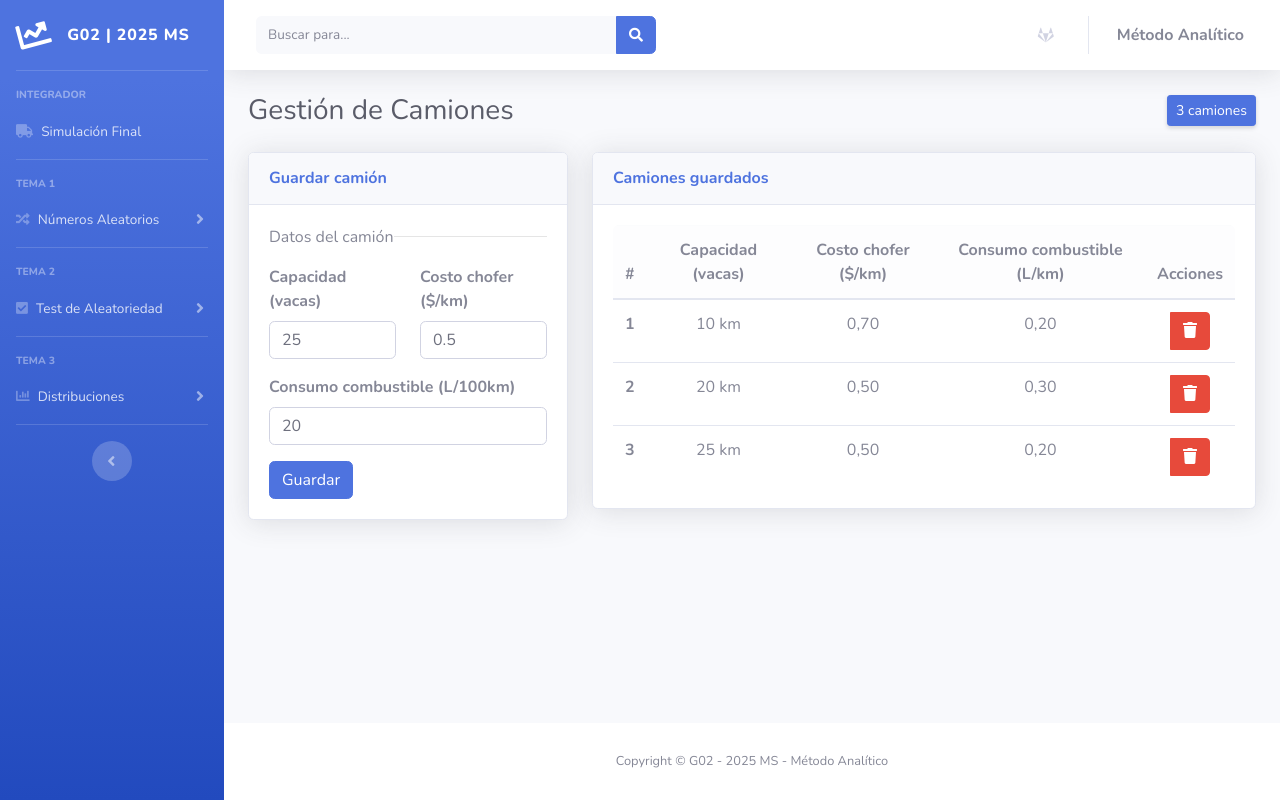
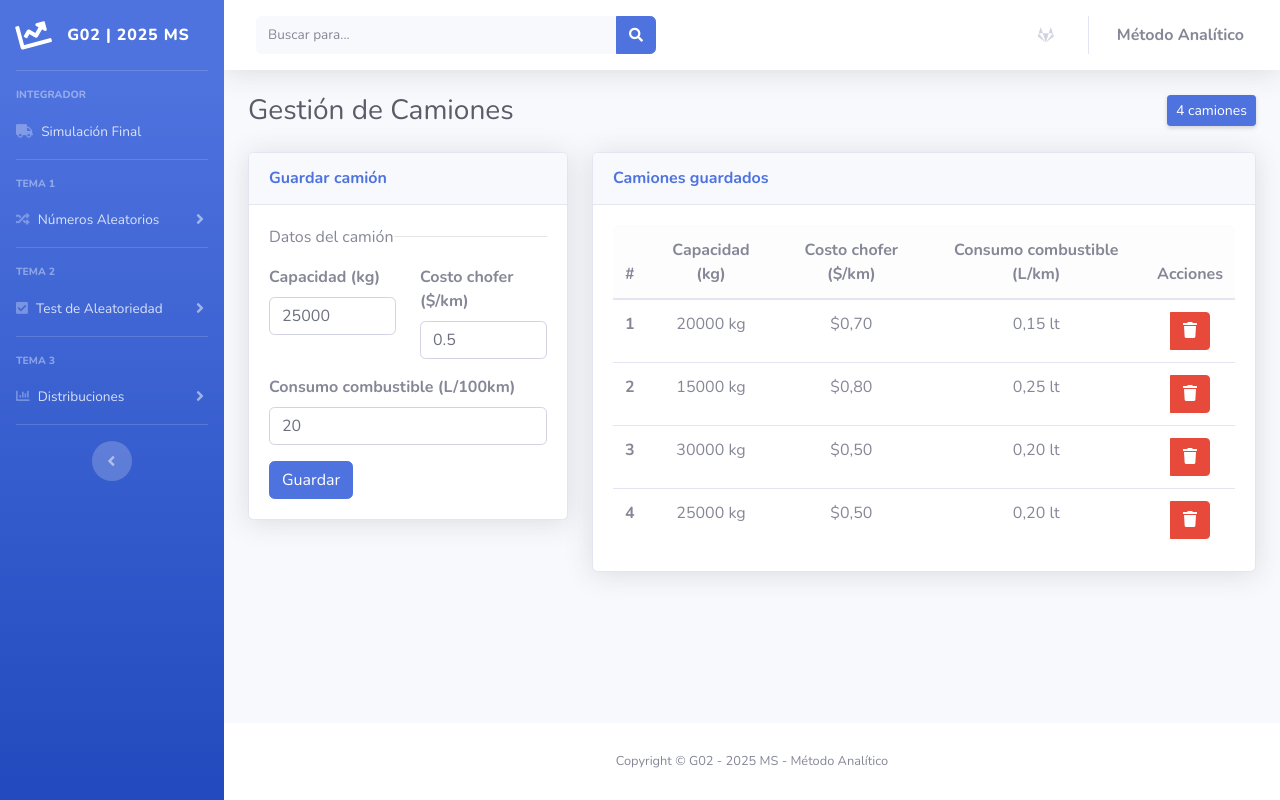
Before and after one commit to joaquinkuster/Metodo-Analitico, a Django app: page /camion/ in a window 1280 px wide. Run offline with Django 5.2, Linux system fonts and the light colour scheme; data comes from the database, SQL or seed files in the repository; some libraries are stand-ins or nearby versions.

Commit message:
retroalimentacion clase 19/06/25

```diff
--- a/NumerosPseudoaleatorios/forms.py
+++ b/NumerosPseudoaleatorios/forms.py
@@ -481,15 +481,15 @@ class TriangularForm(forms.ModelForm):
 class CamionForm(forms.ModelForm):
     class Meta:
         model = Camion
-        fields = ["capacidad_vacas", "costo_chofer_km", "consumo_lt_km"]
+        fields = ["capacidad_kg", "costo_chofer_km", "consumo_lt_km"]
         widgets = {
-            "capacidad_vacas": forms.NumberInput(
+            "capacidad_kg": forms.NumberInput(
                 attrs={
                     "min": 1,
-                    "max": 1000,
+                    "max": 300000,
                     "step": 1,
-                    "value": 25,
-                    "placeholder": "Capacidad en vacas",
+                    "value": 25000,
+                    "placeholder": "Capacidad en kg",
                     "required": True,
                 }
             ),
@@ -515,7 +515,7 @@ class CamionForm(forms.ModelForm):
             ),
         }
         labels = {
-            "capacidad_vacas": "Capacidad (vacas)",
+            "capacidad_kg": "Capacidad (kg)",
             "costo_chofer_km": "Costo chofer ($/km)",
             "consumo_lt_km": "Consumo combustible (L/100km)",
         }
--- a/NumerosPseudoaleatorios/models.py
+++ b/NumerosPseudoaleatorios/models.py
@@ -44,7 +44,9 @@ def validar_numeros(numeros, campo):
 
 
 def validar_intervalos(intervalos, campo):
-    if not (all(isinstance(li, float) and isinstance(ls, float) for li, ls in intervalos)):
+    if not (
+        all(isinstance(li, float) and isinstance(ls, float) for li, ls in intervalos)
+    ):
         raise ValidationError({campo: "Los intervalos de tipo flotante."})
 
 
@@ -692,10 +694,10 @@ class Triangular(Continua):
 
 
 class Camion(models.Model):
-    capacidad_vacas = models.PositiveIntegerField(
+    capacidad_kg = models.PositiveIntegerField(
         validators=[
             ValidadorRango(
-                1, 1000, "La capacidad del camión debe ser entre 1 y 1000 vacas."
+                1, 30000, "La capacidad del camión debe ser entre 1 y 30.000 kg."
             )
         ]
     )
@@ -723,7 +725,7 @@ class Camion(models.Model):
         ordering = ["-fecha_creacion"]
 
     def __str__(self):
-        return f"Camión {self.id} - Capacidad: {self.capacidad_vacas}"
+        return f"Camión {self.id} - Capacidad: {self.capacidad_kg}"
 
     def save(self, *args, **kwargs):
 
@@ -825,17 +827,41 @@ class SimulacionCamion(models.Model):
     costo_choferes = models.FloatField(editable=False, default=0)
     costo_traslado = models.FloatField(editable=False, default=0)
     precio_por_kg = models.FloatField(editable=False, default=0)
+    cargas = models.JSONField(default=list)  # Cargas por viaje
+    fecha_creacion = models.DateTimeField(auto_now_add=True)
+
+    def calcular_cargas(self):
+        """
+        Calcula las cargas por viaje basándose en el peso total y la capacidad del camión.
+        """
+        self.cargas = []
+        peso_acumulado = 0
+
+        for peso in self.simulacion.triangular.variable_aleatoria_sim:
+            if peso_acumulado + peso <= self.camion.capacidad_kg:
+                peso_acumulado += peso
+            else:
+                # Se llena el camión y se inicia una nueva carga
+                if peso_acumulado > 0:
+                    self.cargas.append(peso_acumulado)
+                peso_acumulado = peso
+
+        # Agregar la última carga si quedó algo pendiente
+        if peso_acumulado > 0:
+            self.cargas.append(peso_acumulado)
+
+        self.cargas.sort(reverse=True)  # Ordenar cargas de mayor a menor
 
     def save(self, *args, **kwargs):
 
         # Si es un nuevo registro
         if self._state.adding:
 
+            # Calcular las cargas por viaje
+            self.calcular_cargas()
+
             # Número de viajes necesarios
-            self.cantidad_viajes = math.ceil(
-                self.simulacion.triangular.secuencia.cantidad
-                / self.camion.capacidad_vacas
-            )
+            self.cantidad_viajes = len(self.cargas)
 
             # Cálculo de combustible total (lt) y su costo
             litros_totales = (
--- a/NumerosPseudoaleatorios/services/distribution/exponencial.py
+++ b/NumerosPseudoaleatorios/services/distribution/exponencial.py
@@ -43,7 +43,7 @@ def simular(tasa, numeros, x_max):
             continue
         variable_aleatoria.append(x)
 
-    variable_aleatoria.sort()
+    # variable_aleatoria.sort()
 
     # Calcular las densidades de probabilidades
     intervalos, marcas, densidades, acumuladas = marcas_de_clase.calcular_densidades(variable_aleatoria)
--- a/NumerosPseudoaleatorios/services/distribution/triangular.py
+++ b/NumerosPseudoaleatorios/services/distribution/triangular.py
@@ -35,7 +35,7 @@ def simular(a, b, c, numeros, x_max):
             continue
         variable_aleatoria.append(x)
 
-    variable_aleatoria.sort()
+    # variable_aleatoria.sort()
 
     # Calcular densidades simuladads
     intervalos, marcas, densidades, acumuladas = marcas_de_clase.calcular_densidades(variable_aleatoria)
--- a/NumerosPseudoaleatorios/templates/pages/generador/index.html
+++ b/NumerosPseudoaleatorios/templates/pages/generador/index.html
@@ -251,7 +251,7 @@
                                 {% for s in secuencias %}
                                 <tr>
                                     <td class="font-weight-bold">{{ forloop.counter }}</td>
-                                    <td>
+                                    <td class="text-nowrap">
                                         <span
                                             class="btn btn-sm {% if s.tipo == 'VN' %}btn-info{% else %}btn-warning{% endif %}">
                                             {{ s.get_tipo_display }}
--- a/NumerosPseudoaleatorios/templates/pages/simulacion/camion.html
+++ b/NumerosPseudoaleatorios/templates/pages/simulacion/camion.html
@@ -49,13 +49,13 @@
 
                             <!-- Datos del camión -->
                             <div class="col-md-6 form-group">
-                                <label for="{{ camion_form.capacidad_vacas.id_for_label }}"
+                                <label for="{{ camion_form.capacidad_kg.id_for_label }}"
                                     class="form-label font-weight-bold">
-                                    {{ camion_form.capacidad_vacas.label }}</label>
-                                {{ camion_form.capacidad_vacas|add_class:"form-control" }}
-                                {% if camion_form.capacidad_vacas.errors %}
+                                    {{ camion_form.capacidad_kg.label }}</label>
+                                {{ camion_form.capacidad_kg|add_class:"form-control" }}
+                                {% if camion_form.capacidad_kg.errors %}
                                 <div class="invalid-feedback d-block mb-4">
-                                    {{ camion_form.capacidad_vacas.errors.0 }}
+                                    {{ camion_form.capacidad_kg.errors.0 }}
                                 </div>
                                 {% endif %}
                             </div>
@@ -105,7 +105,7 @@
                             <thead class="table-light text-center">
                                 <tr>
                                     <th class="font-weight-bold">#</th>
-                                    <th>Capacidad (vacas)</th>
+                                    <th>Capacidad (kg)</th>
                                     <th>Costo chofer ($/km)</th>
                                     <th>Consumo combustible (L/km)</th>
                                     <th>Acciones</th>
@@ -115,9 +115,9 @@
                                 {% for c in camiones %}
                                 <tr>
                                     <td class="font-weight-bold">{{ forloop.counter }}</td>
-                                    <td>{{ c.capacidad_vacas }} km</td>
-                                    <td>{{ c.costo_chofer_km|floatformat:2 }}</td>
-                                    <td>{{ c.consumo_lt_km|floatformat:2 }}</td>
+                                    <td>{{ c.capacidad_kg }} kg</td>
+                                    <td>${{ c.costo_chofer_km|floatformat:2 }}</td>
+                                    <td>{{ c.consumo_lt_km|floatformat:2 }} lt</td>
                                     <td>
                                         <div class="btn-group btn-group-sm">
                                             <form action="{% url 'camion:eliminar' c.id %}" method="post">
```
Also changed, not shown: NumerosPseudoaleatorios/templates/pages/simulacion/ver.html (+37 -2 lines), NumerosPseudoaleatorios/migrations/0001_initial.py, numerospseudoaleatorios.db.
